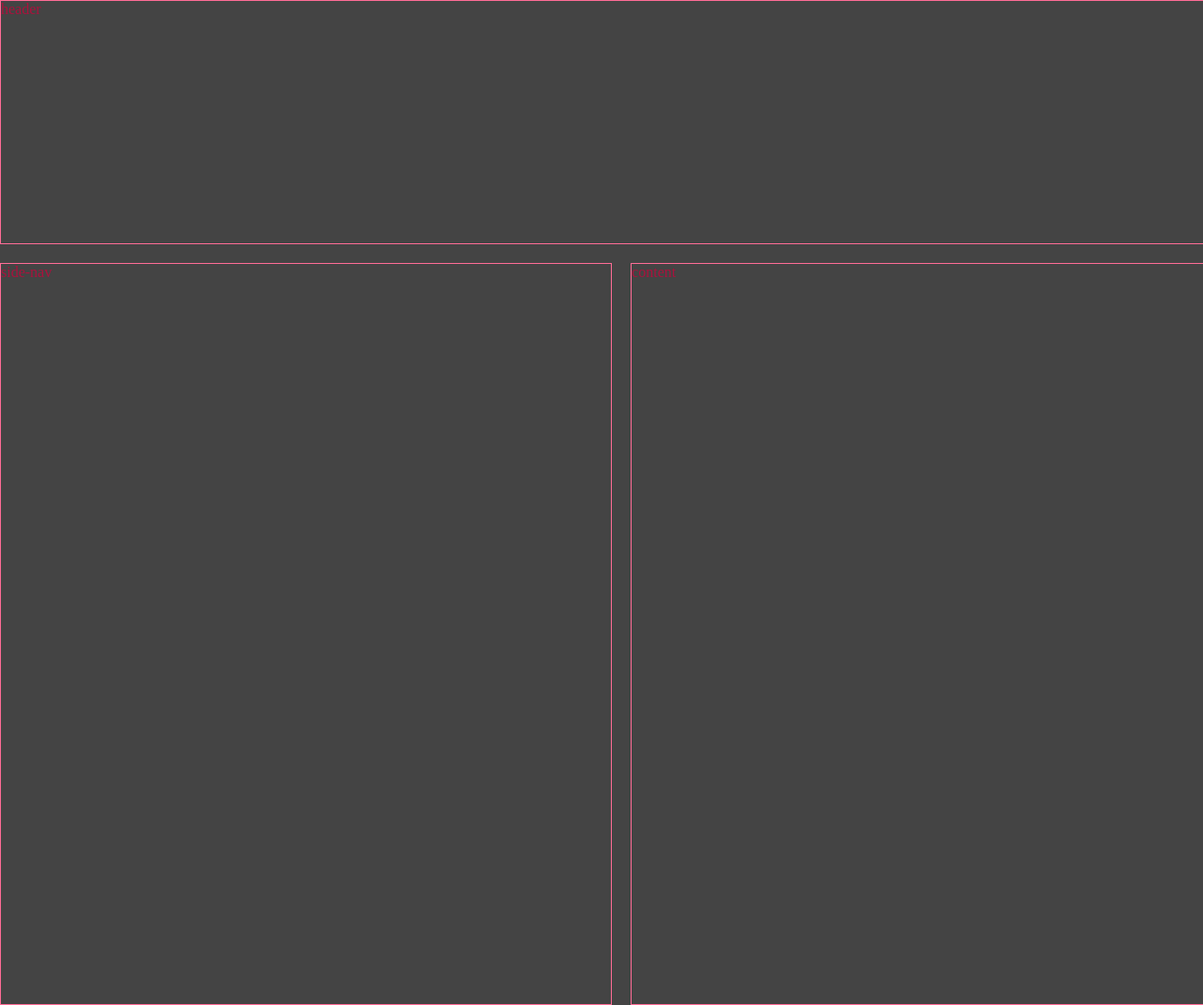
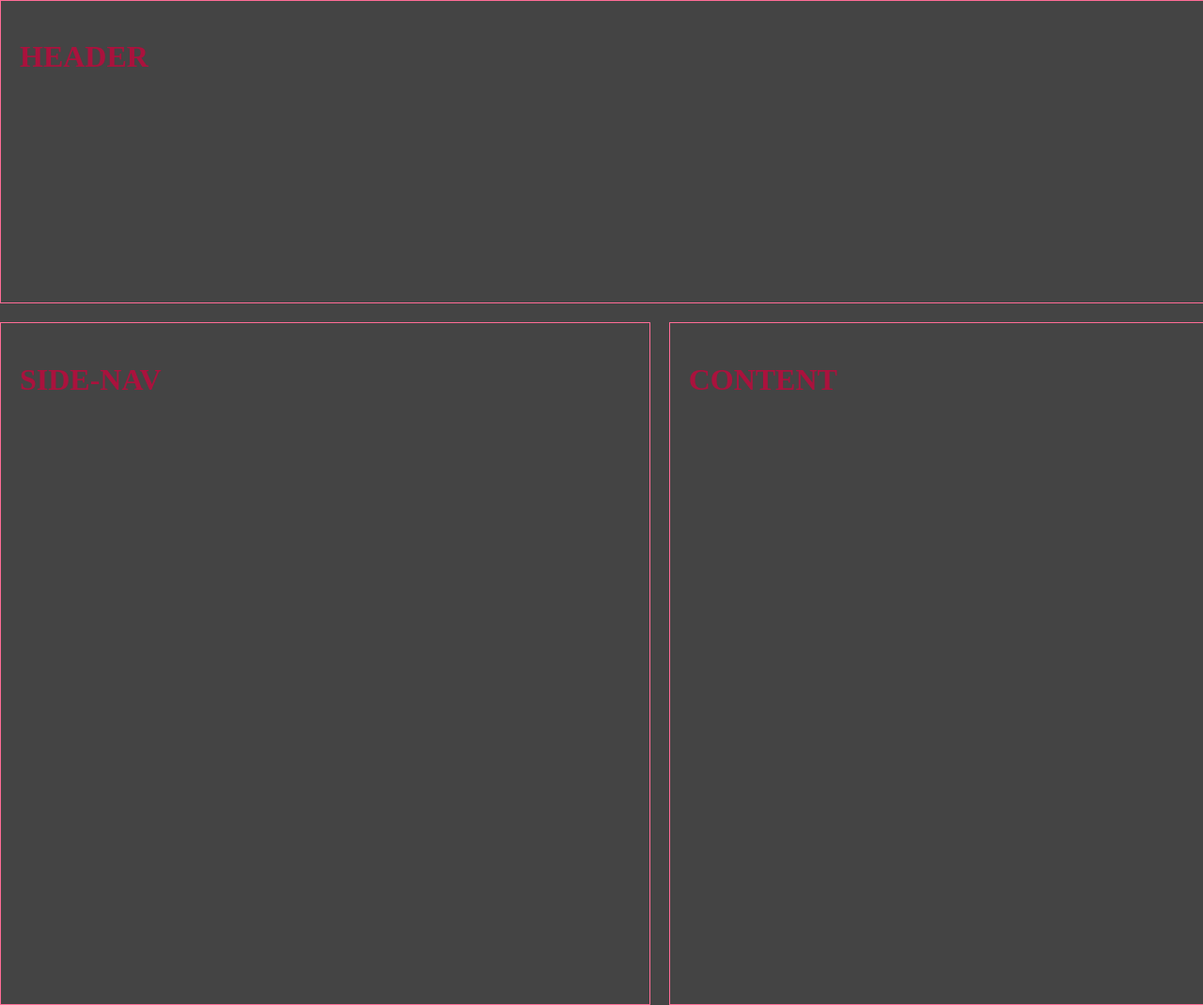
Before and after one commit to abdulllaha/personal-blog, a plain HTML site: page pages/index.html in a window 1280 px wide. Shown: the top 1070 px of the page at 94% size. Drawn offline with Linux system fonts and the light colour scheme.

Commit message:
fix update layout

```diff
--- a/pages/index.html
+++ b/pages/index.html
@@ -8,9 +8,15 @@
     </head>
     <body>
         <div class="container">
-            <div class="header">header</div>
-            <div class="side-nav">side-nav</div>
-            <div class="content">content</div>
+            <div class="header">
+                <h1 class="title">header</h1>
+            </div>
+            <div class="side-nav">
+                <h1 class="title">side-nav</h1>
+            </div>
+            <div class="content">
+                <h1 class="title">content</h1>
+            </div>
         </div>
     </body>
 </html>
--- a/styles/style.css
+++ b/styles/style.css
@@ -13,6 +13,11 @@ body {
     gap: 20px;
     width:100%;
     height: 100%;
+}
+.title {
+    color: var(--primary);
+    padding: 20px;
+    text-transform: uppercase;
 }
 .header {
     grid-row: 1;
```
